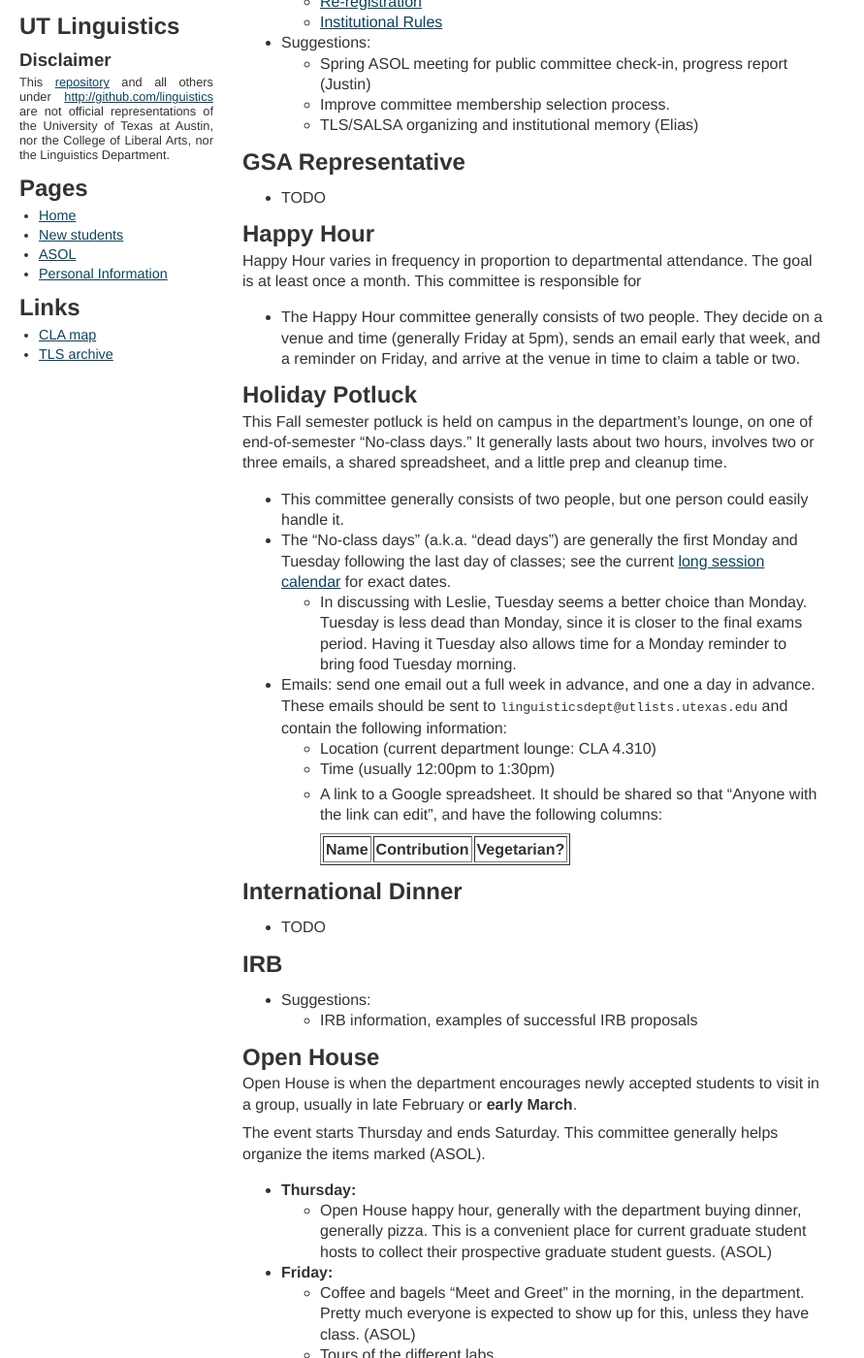
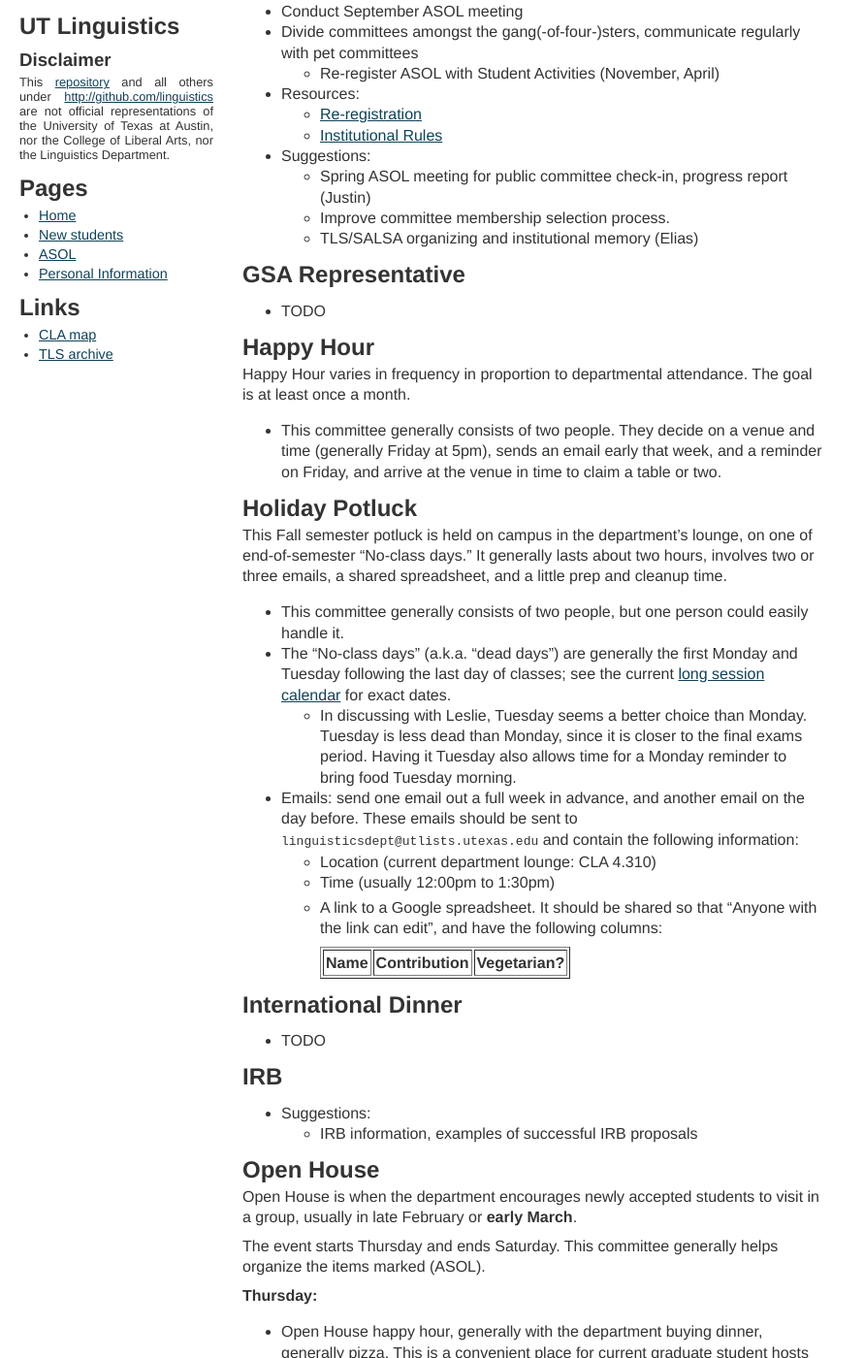
Before and after one commit to linguistics/linguistics.github.io, a Jekyll site: the page built from ASOL.md, in a window 1280 px wide and 1400 px high, scrolled down 1396 px. Shown: the whole window at 97% size, without its empty margins (0-891 px from the left). Built offline with Jekyll 4.4.1, drawn with Linux system fonts in a browser that asks for light colours; some of the changed text lies outside the part shown.

Commit message:
Fix some formatting issues; typos, add general overview.

```diff
--- a/ASOL.md
+++ b/ASOL.md
@@ -2,6 +2,10 @@
 layout: default
 ---
 # ASOL
+
+The Associated Students of Linguistics (ASOL) is the official organization of the graduate students in the Department of Linguistics at the University of Texas at Austin.
+
+The organization is registered on [HornsLink](https://utexas.collegiatelink.net/organization/associatedstudentsoflinguistics).
 
 This page documents the responsibilities of the ASOL committees:
 
@@ -21,6 +25,7 @@
 * [TLS](#tls)
 * [Workstations](#workstations)
 
+---
 
 ## Digital resources
 
@@ -80,9 +85,9 @@
 
 ## Happy Hour
 
-Happy Hour varies in frequency in proportion to departmental attendance. The goal is at least once a month. This committee is responsible for
+Happy Hour varies in frequency in proportion to departmental attendance. The goal is at least once a month.
 
-* The Happy Hour committee generally consists of two people. They decide on a venue and time (generally Friday at 5pm), sends an email early that week, and a reminder on Friday, and arrive at the venue in time to claim a table or two.
+* This committee generally consists of two people. They decide on a venue and time (generally Friday at 5pm), sends an email early that week, and a reminder on Friday, and arrive at the venue in time to claim a table or two.
 
 
 ## Holiday Potluck
@@ -92,7 +97,7 @@
 * This committee generally consists of two people, but one person could easily handle it.
 * The "No-class days" (a.k.a. "dead days") are generally the first Monday and Tuesday following the last day of classes; see the current [long session calendar](http://registrar.utexas.edu/calendars) for exact dates.
   - In discussing with Leslie, Tuesday seems a better choice than Monday. Tuesday is less dead than Monday, since it is closer to the final exams period. Having it Tuesday also allows time for a Monday reminder to bring food Tuesday morning.
-* Emails: send one email out a full week in advance, and one a day in advance. These emails should be sent to `linguisticsdept@utlists.utexas.edu` and contain the following information:
+* Emails: send one email out a full week in advance, and another email on the day before. These emails should be sent to `linguisticsdept@utlists.utexas.edu` and contain the following information:
   - Location (current department lounge: CLA 4.310)
   - Time (usually 12:00pm to 1:30pm)
   - A link to a Google spreadsheet. It should be shared so that "Anyone with the link can edit", and have the following columns:
@@ -126,16 +131,18 @@
 
 The event starts Thursday and ends Saturday. This committee generally helps organize the items marked (ASOL).
 
-- **Thursday:**
+**Thursday:**
   + Open House happy hour, generally with the department buying dinner, generally pizza. This is a convenient place for current graduate student hosts to collect their prospective graduate student guests. (ASOL)
-- **Friday:**
+
+**Friday:**
   + Coffee and bagels "Meet and Greet" in the morning, in the department. Pretty much everyone is expected to show up for this, unless they have class. (ASOL)
   + Tours of the different labs.
   + Other special-interest meetings.
   + A colloquium or lecture, if schedules allow.
   + Usual happy hour.
   + Dinner at a faculty member's house. Again, most people show up for this. (ASOL)
-- **Saturday:**
+
+**Saturday:**
   + "Dutch treat" brunch, i.e., you pay for yourself. (ASOL)
   + Hiking, maybe.
 
```
Also changed, not shown: other parts of ASOL.md (+3 -2 lines).
